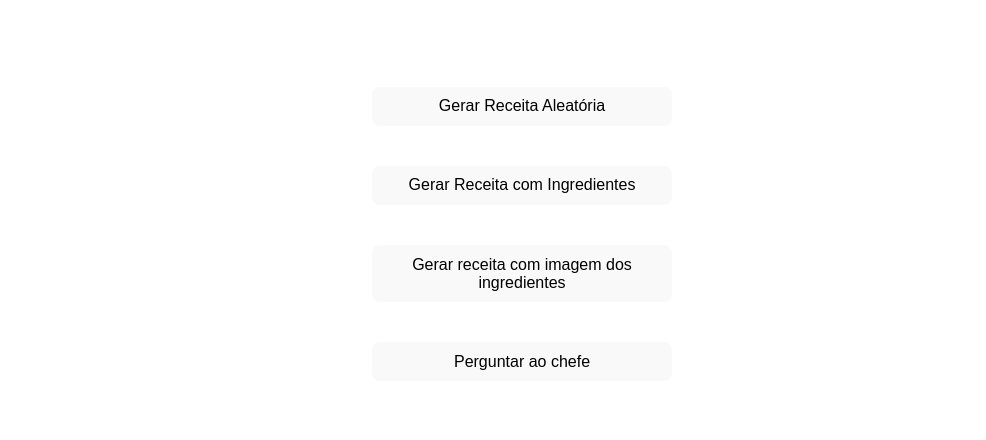
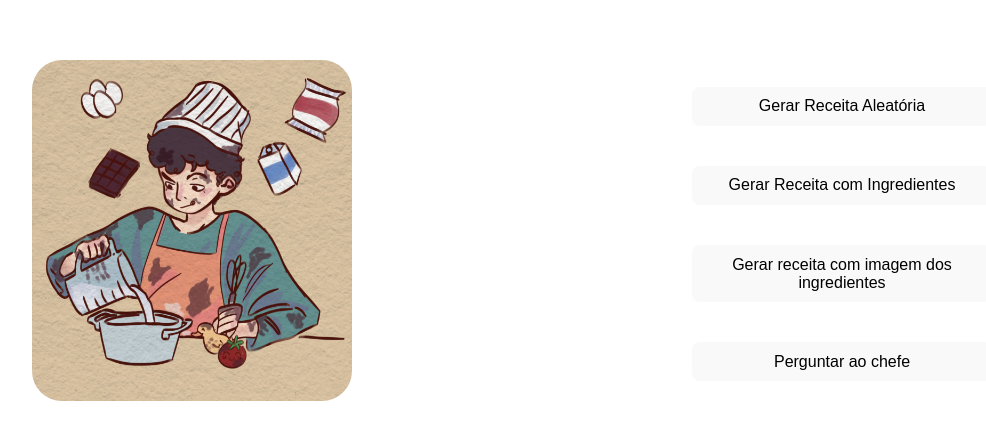
Before and after one commit to pattchvs/quick-ai-chef, a React (Vite) app: page / in a window 1280 px wide. Shown: the part 166-606 px from the top of the page, without its empty margins (118-1104 px from the left). Built offline with nearby package versions, Linux system fonts and the light colour scheme.

Commit message:
updates visuais e limpeza de código

```diff
--- a/src/App.jsx
+++ b/src/App.jsx
@@ -12,7 +12,7 @@ import BackBtn from './components/BackBtn';
 
 
 const App = () => {
-  const genAI = new GoogleGenerativeAI("Insira sua key da Api do Google Gemini aqui")
+  const genAI = new GoogleGenerativeAI("AIzaSyBnpqlrvuvtz9eATjcxJieHrAZIUXsPqGM")
   const [recipe, setRecipe] = useState('');
   const [loading, setLoading] = useState(false);
 
@@ -129,23 +129,29 @@ const App = () => {
         <><div className="loading"><img src={mainImage} alt="Cozinha" style={{ width: '20%', marginBottom: '20px' }} /><p>Gerando sua resposta...</p></div></>
       ) : (
         <>
-
-          <div className="buttons">
+        <div className="mainSection">
+          <div className="mainImg">
+              <img src={mainImage} style={{ width: "20rem", borderRadius: "30px"}} alt="" />
+            </div>
+            {!recipe &&
+            <div className="buttons">
 
 
-            {!recipe && <Button onClick={generateDailyRecipe} text="Gerar Receita Aleatória" />}
-            {!recipe && <RecipeGenerator onGenerate={generateRecipe} text="Gerar Receita Com Ingredientes" />}
-            {!recipe && <RecipeImage onGenerate={generateRecipeWithImage} text="Gerar Receita Com Ingredientes" />}
-            {!recipe && <Doubt onGenerate={answerDoubt} text="Dúvidas na cozinha? Pode me perguntar" />}
-          </div>
-
-          <div className="recipe-part">
+              <Button onClick={generateDailyRecipe} text="Gerar Receita Aleatória" />
+              <RecipeGenerator onGenerate={generateRecipe} text="Gerar Receita Com Ingredientes" />
+              <RecipeImage onGenerate={generateRecipeWithImage} text="Gerar Receita Com Ingredientes" />
+              <Doubt onGenerate={answerDoubt} text="Dúvidas na cozinha? Pode me perguntar" />
+            </div>
+            }
 
 
-            {recipe && <Recipe recipe={recipe} />}
 
-          </div>
+              {recipe && <div className="recipe-part"><Recipe recipe={recipe} /></div>}
 
+
+
+
+        </div>
 
         </>
       )}
--- a/src/styles.css
+++ b/src/styles.css
@@ -69,3 +69,9 @@ body {
     align-items: end;
     justify-content: end;
   }
+  .mainSection{
+    display: flex;
+    gap: 40vh;
+    align-items: center;
+    justify-content: center;
+  }
```
